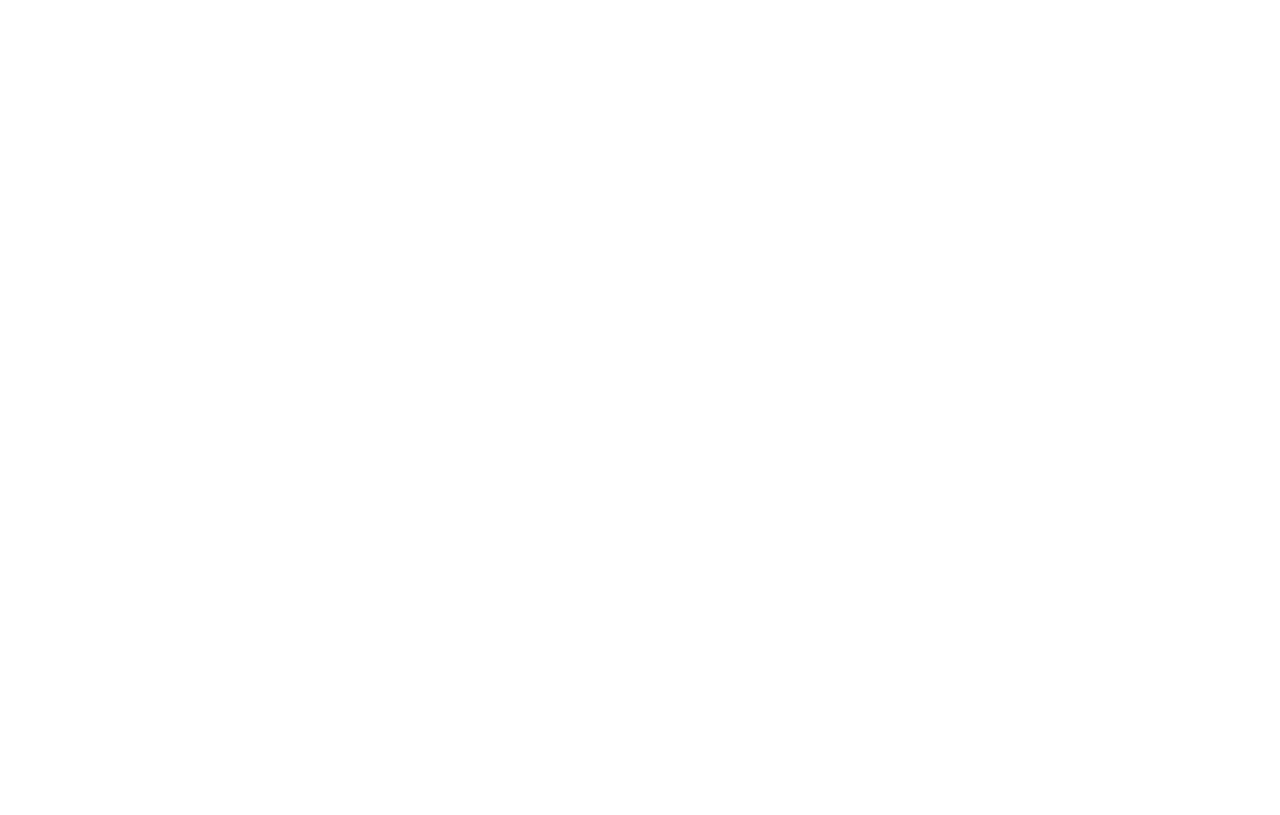
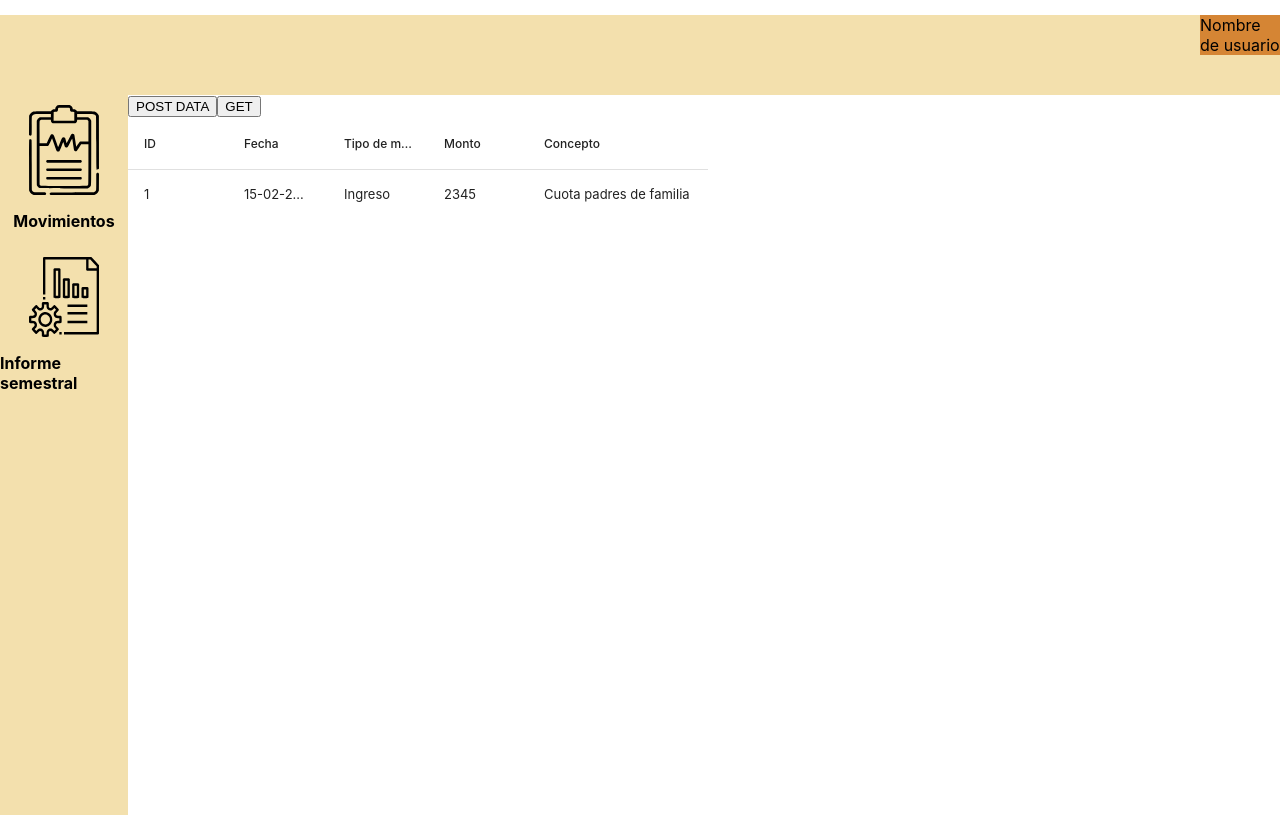
Before and after one commit to Krusper/escuelas, a React (Create React App) app: page /test in a window 1280 px wide. Before the commit this address had no page. Built offline with nearby package versions, Linux system fonts and the light colour scheme; no server answers.

Commit message:
peticiones con axios

```diff
--- a/package.json
+++ b/package.json
@@ -9,6 +9,7 @@
     "@testing-library/jest-dom": "^5.16.5",
     "@testing-library/react": "^13.4.0",
     "@testing-library/user-event": "^13.5.0",
+    "axios": "^1.3.2",
     "firebase": "^9.14.0",
     "react": "^18.2.0",
     "react-data-table-component": "^7.5.3",
--- /dev/null
+++ b/src/components/Test.jsx
@@ -0,0 +1,99 @@
+import React, { useState } from 'react';
+import axios from 'axios';
+import DataTable from 'react-data-table-component';
+
+export default function Test() {
+
+  const [ ResAxios, setResAxios ] = useState();
+
+
+    const axpost = async() => {
+
+        let datos = {
+            "tipoMov": 2,
+            "fecha": "2023-02-06",
+            "concepto": "test-req",
+            "importe": 200
+        }
+
+        var config = {
+          method: 'post',
+          url: 'http://localhost:9000/movimiento',
+          headers: {
+            'Content-Type': 'application/json',
+          },
+          data : datos
+        };
+        await axios(config)
+        .then(function (response) {
+          console.log('hecho')
+        })
+        .catch(function (error) {
+          console.log(error);
+        });
+      }
+
+    const axget = async()=>{
+        var config = {
+            method: 'get',
+            url: 'http://localhost:9000/movimiento?fechaInicio=2023-02-01&fechaFin=2023-02-28',
+          };
+          await axios(config)
+          .then(function (response) {
+            console.log(response)
+          })
+          .catch(function (error) {
+            console.log(error);
+          });
+    }
+
+
+    const col = [
+        {
+            name: 'ID',
+            selector: row => row.id,
+        },
+        {
+            name: 'Fecha',
+            selector: row => row.fecha,
+        },
+        {
+            name: 'Tipo de movimiento',
+            selector: row => row.tipoMov,
+        },
+        {
+            name: 'Monto',
+            selector: row => row.monto,
+        },
+        {
+          grow: 4,
+          name: 'Concepto',
+          selector: row => row.concepto,
+        },
+    ];
+
+    const data = [
+        {
+          id: 1,
+          fecha: '15-02-2012',
+          tipoMov: 'Ingreso',
+          monto: '2345',
+          concepto: 'Cuota padres de familia',
+        },
+      ];
+
+
+  return (
+    <div className='test-containt'>
+        <button onClick={() => axpost()}>POST DATA</button>
+        <button onClick={() => axget()} >GET</button>
+        <DataTable
+        columns={col}
+        data={data}
+
+        >
+
+        </DataTable>
+    </div>
+  )
+}
--- a/src/routes/navigation.jsx
+++ b/src/routes/navigation.jsx
@@ -5,6 +5,7 @@ import Dashboard from '../views/dashboard'
 import CorteMes from '../components/CorteMes'
 import PrivateRoute from './privateRoute'
 import InformeMes from '../components/informeMes'
+import Test from '../components/Test'
 
 function Navigation() {
   return (
@@ -29,6 +30,12 @@ function Navigation() {
           </PrivateRoute>
         }/>
 
+        <Route path='/test' element={
+          <PrivateRoute>
+            <Test/>
+          </PrivateRoute>
+        }/>
+
       </Routes>
     </BrowserRouter>
   )
--- a/src/views/dashboard.jsx
+++ b/src/views/dashboard.jsx
@@ -11,10 +11,15 @@ function Dashboard() {
     navigate('/cortemes')
     alert('xd')
   }
+  const GoTest = () =>{
+    navigate('/test')
+  }
 
   return (
     <div className='dash-body'>
      <p>Holo</p>
+
+     <button onClick={()=>GoTest()}>Test</button>
     </div>
   )
 }
```
Also changed, not shown: 2 other files (tests, documents, lock files or other folders).
